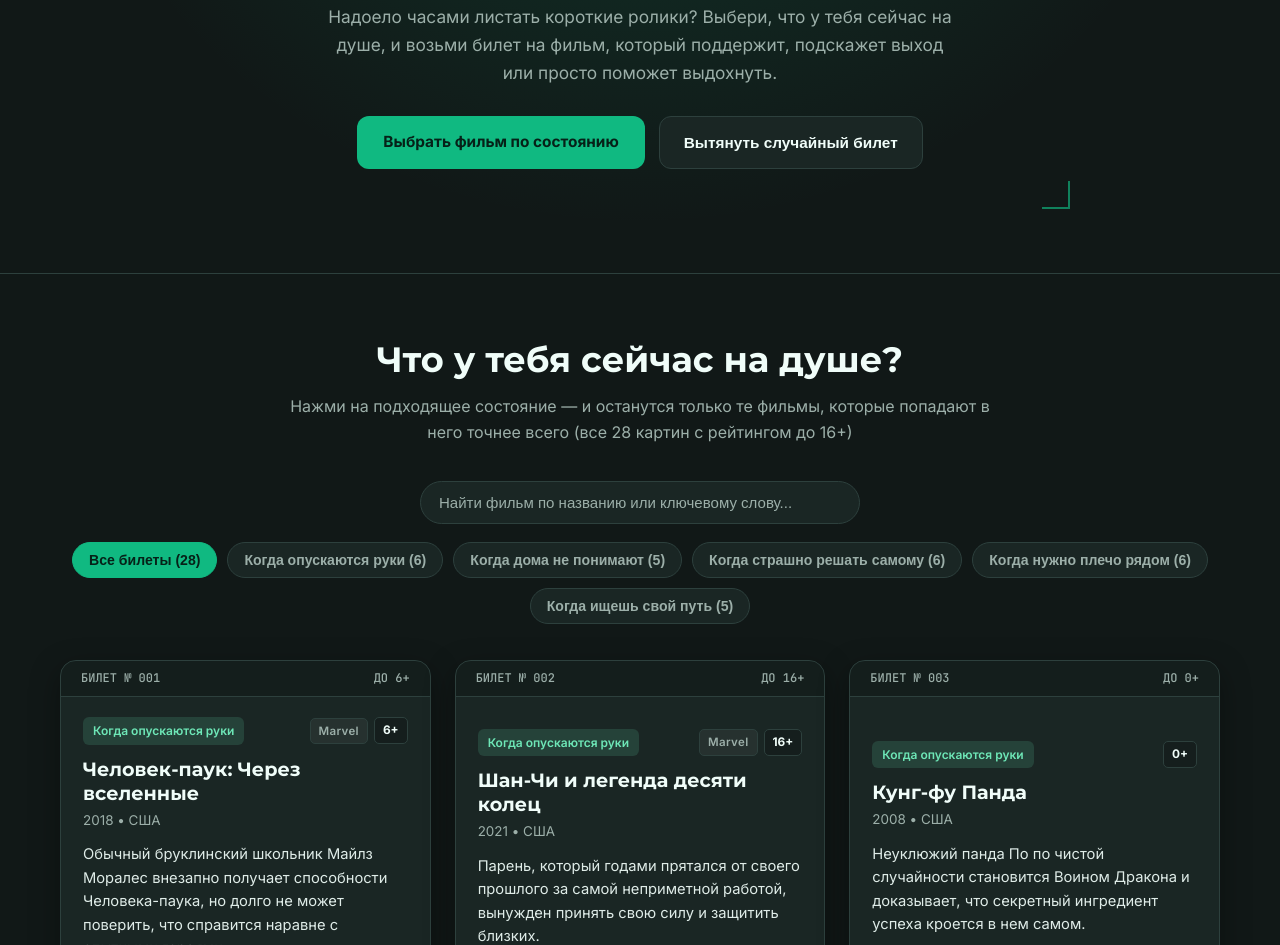
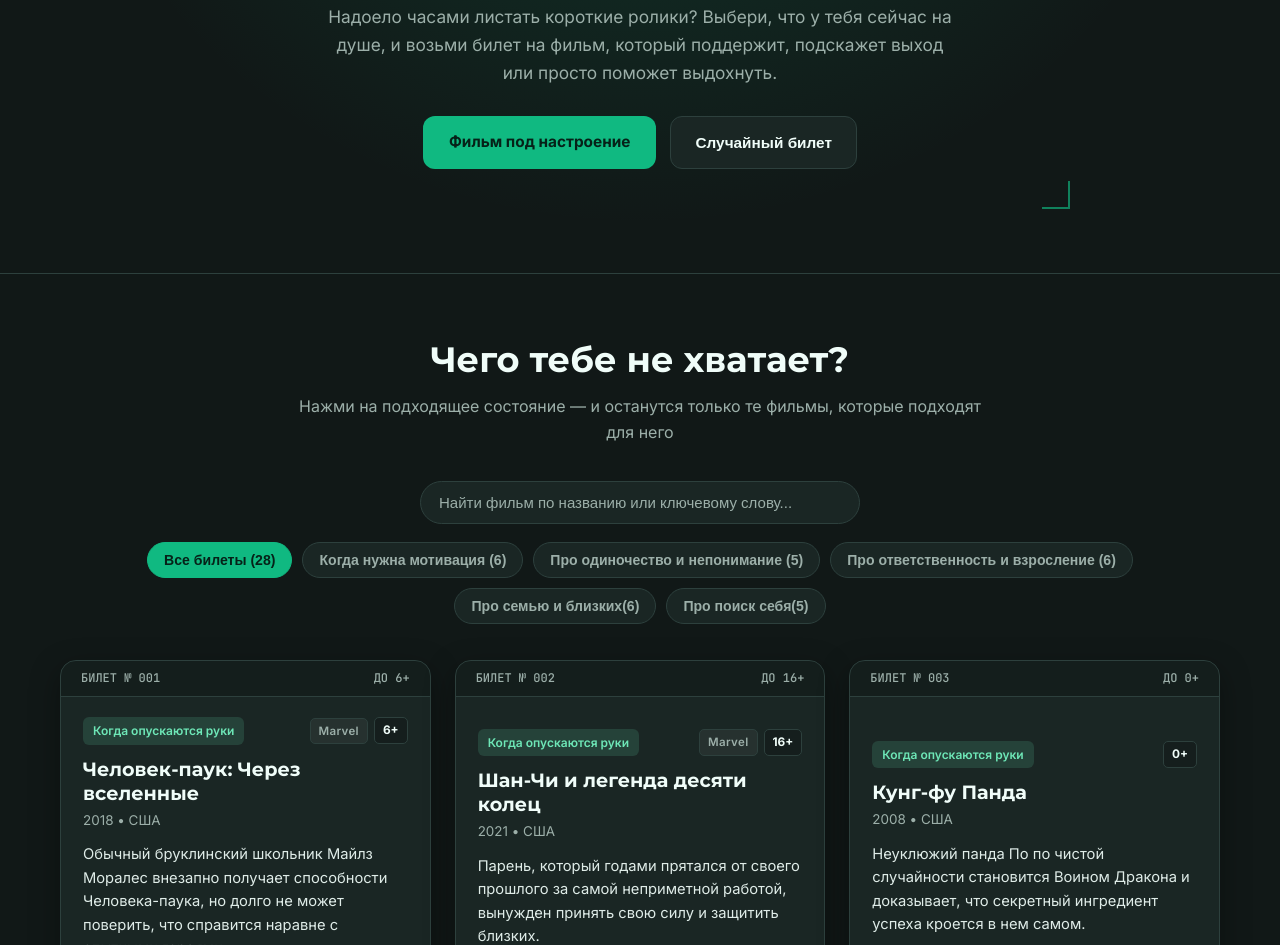
Before and after one commit to xclekid/cinematherapy, a plain HTML site: page index.html in a window 1280 px wide. Shown: the part 375-1320 px from the top of the page. Drawn offline with Linux system fonts and the light colour scheme.

Commit message:
Update index.html

```diff
--- a/index.html
+++ b/index.html
@@ -698,7 +698,7 @@
         <div class="container header-inner">
             <a href="#top" class="logo">
                 <span class="logo-pulse"></span>
-                Киноаптечка для подростка
+                Кинопауза
             </a>
             <div class="header-meta">
                 <span class="badge-product">Итоговый продукт</span>
@@ -714,8 +714,8 @@
                 <h1>Фильмы, которые помогают разобраться в себе</h1>
                 <p>Надоело часами листать короткие ролики? Выбери, что у тебя сейчас на душе, и возьми билет на фильм, который поддержит, подскажет выход или просто поможет выдохнуть.</p>
                 <div class="hero-actions">
-                    <a href="#catalog" class="btn-primary">Выбрать фильм по состоянию</a>
-                    <button class="btn-secondary" id="random-ticket-btn">Вытянуть случайный билет</button>
+                    <a href="#catalog" class="btn-primary">Фильм под настроение</a>
+                    <button class="btn-secondary" id="random-ticket-btn">Случайный билет</button>
                 </div>
             </div>
         </div>
@@ -724,8 +724,8 @@
     <section id="catalog">
         <div class="container">
             <div class="section-header">
-                <h2>Что у тебя сейчас на душе?</h2>
-                <p>Нажми на подходящее состояние — и останутся только те фильмы, которые попадают в него точнее всего (все 28 картин с рейтингом до 16+)</p>
+                <h2>Чего тебе не хватает?</h2>
+                <p>Нажми на подходящее состояние — и останутся только те фильмы, которые подходят для него</p>
             </div>
 
             <div class="controls-wrap">
@@ -735,11 +735,11 @@
 
                 <div class="filters" id="filter-buttons">
                     <button class="filter-btn active" data-filter="all">Все билеты (28)</button>
-                    <button class="filter-btn" data-filter="confidence">Когда опускаются руки (6)</button>
-                    <button class="filter-btn" data-filter="family">Когда дома не понимают (5)</button>
-                    <button class="filter-btn" data-filter="responsibility">Когда страшно решать самому (6)</button>
-                    <button class="filter-btn" data-filter="friendship">Когда нужно плечо рядом (6)</button>
-                    <button class="filter-btn" data-filter="future">Когда ищешь свой путь (5)</button>
+                    <button class="filter-btn" data-filter="confidence">Когда нужна мотивация (6)</button>
+                    <button class="filter-btn" data-filter="family">Про одиночество и непонимание (5)</button>
+                    <button class="filter-btn" data-filter="responsibility">Про ответственность и взросление (6)</button>
+                    <button class="filter-btn" data-filter="friendship">Про семью и близких(6)</button>
+                    <button class="filter-btn" data-filter="future">Про поиск себя(5)</button>
                 </div>
             </div>
 
```
